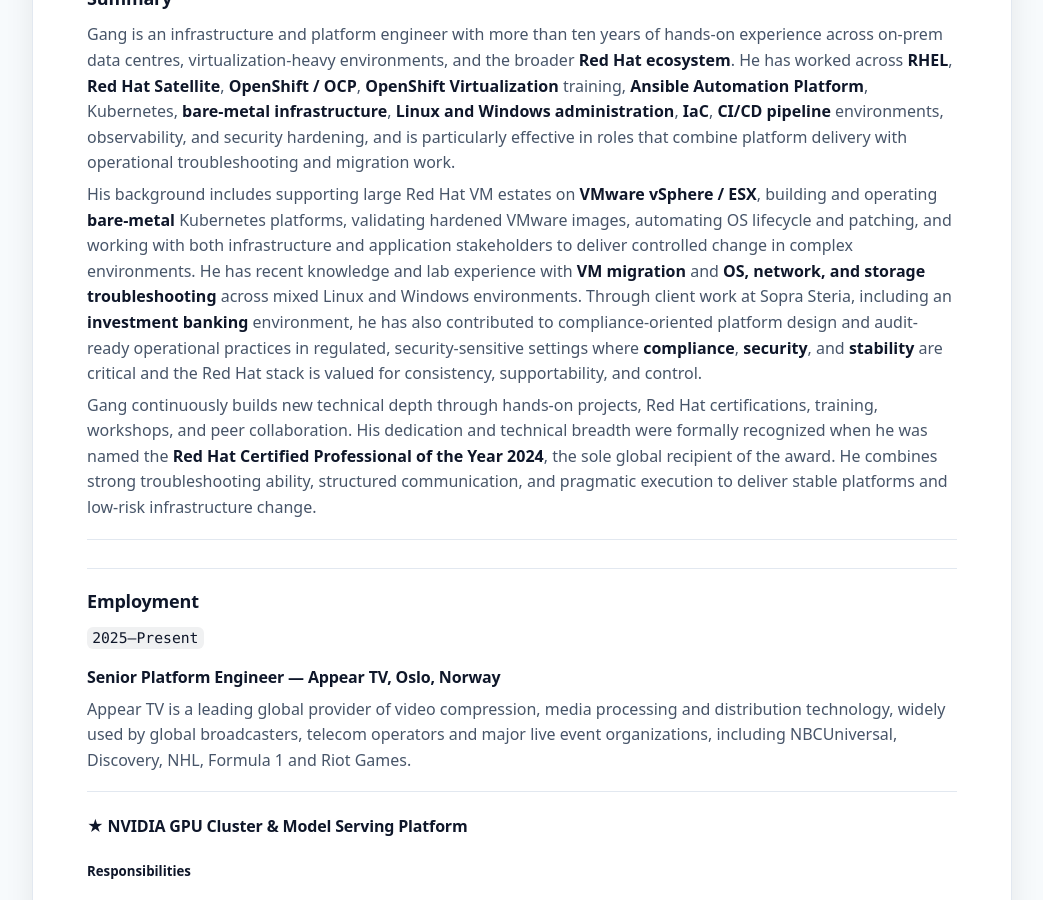
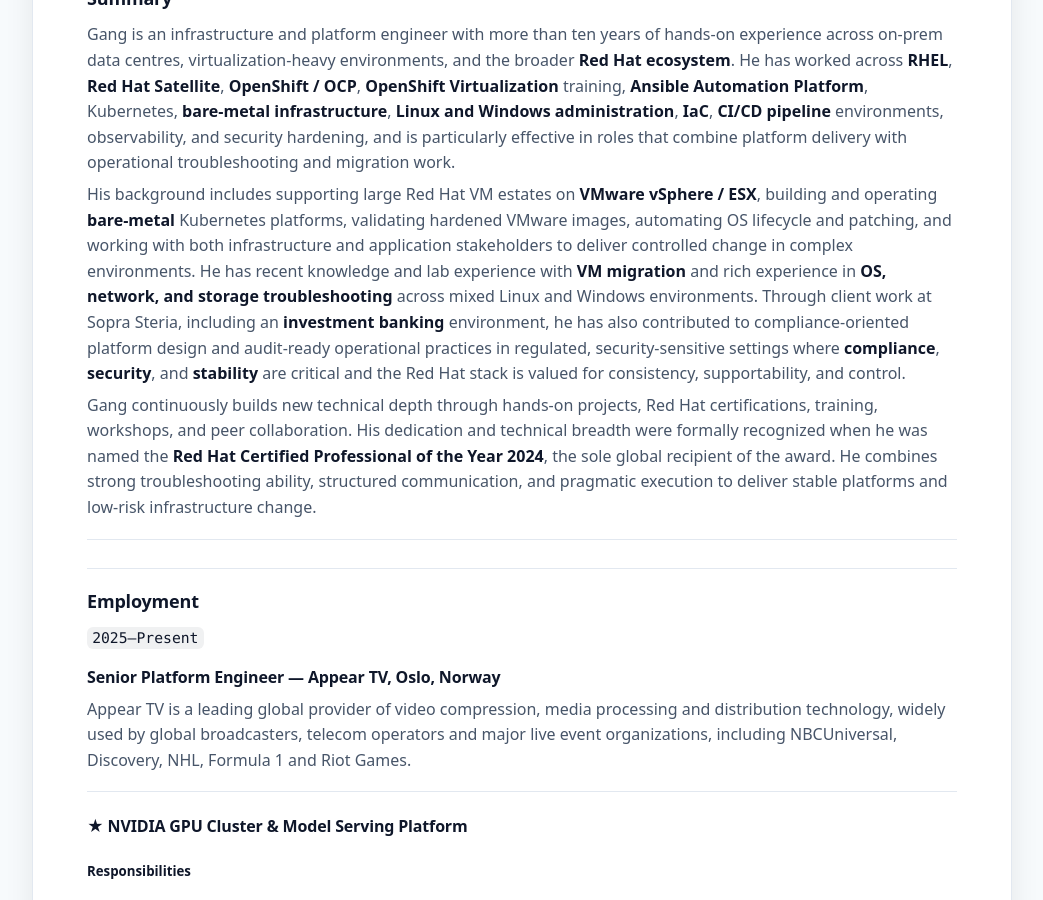
Before and after one commit to gcccheng/wugui-pages, a Jekyll site: the page built from cvenglish.md, in a window 1280 px wide and 900 px high, scrolled down 314 px. Shown: the whole window, without its empty margins (118-1161 px from the left). Built offline with Jekyll 4.4.1, drawn with Linux system fonts in a browser that asks for light colours.

Commit message:
Refine summary and background details in cvenglish.md
Updated background information to enhance clarity and detail.

```diff
--- a/cvenglish.md
+++ b/cvenglish.md
@@ -14,7 +14,7 @@ Red Hat Certified Architect, Red Hat Certified Professional of the Year, Infrast
 
 Gang is an infrastructure and platform engineer with more than ten years of hands-on experience across on-prem data centres, virtualization-heavy environments, and the broader <span style="color:red;"><strong>Red Hat ecosystem</strong></span>. He has worked across <span style="color:red;"><strong>RHEL</strong></span>, <span style="color:red;"><strong>Red Hat Satellite</strong></span>, <span style="color:red;"><strong>OpenShift / OCP</strong></span>, <span style="color:red;"><strong>OpenShift Virtualization</strong></span> training, <span style="color:red;"><strong>Ansible Automation Platform</strong></span>, Kubernetes, <span style="color:red;"><strong>bare-metal infrastructure</strong></span>, <span style="color:red;"><strong>Linux and Windows administration</strong></span>, <span style="color:red;"><strong>IaC</strong></span>, <span style="color:red;"><strong>CI/CD pipeline</strong></span> environments, observability, and security hardening, and is particularly effective in roles that combine platform delivery with operational troubleshooting and migration work.
 
-His background includes supporting large Red Hat VM estates on <span style="color:red;"><strong>VMware vSphere / ESX</strong></span>, building and operating <span style="color:red;"><strong>bare-metal</strong></span> Kubernetes platforms, validating hardened VMware images, automating OS lifecycle and patching, and working with both infrastructure and application stakeholders to deliver controlled change in complex environments. He has recent knowledge  and lab experience with <span style="color:red;"><strong>VM migration</strong></span> and <span style="color:red;"><strong>OS, network, and storage troubleshooting</strong></span> across mixed Linux and Windows environments. Through client work at Sopra Steria, including an <span style="color:red;"><strong>investment banking</strong></span> environment, he has also contributed to compliance-oriented platform design and audit-ready operational practices in regulated, security-sensitive settings where <span style="color:red;"><strong>compliance</strong></span>, <span style="color:red;"><strong>security</strong></span>, and <span style="color:red;"><strong>stability</strong></span> are critical and the Red Hat stack is valued for consistency, supportability, and control.
+His background includes supporting large Red Hat VM estates on <span style="color:red;"><strong>VMware vSphere / ESX</strong></span>, building and operating <span style="color:red;"><strong>bare-metal</strong></span> Kubernetes platforms, validating hardened VMware images, automating OS lifecycle and patching, and working with both infrastructure and application stakeholders to deliver controlled change in complex environments. He has recent knowledge  and lab experience with <span style="color:red;"><strong>VM migration</strong></span> and rich experience in <span style="color:red;"><strong>OS, network, and storage troubleshooting</strong></span> across mixed Linux and Windows environments. Through client work at Sopra Steria, including an <span style="color:red;"><strong>investment banking</strong></span> environment, he has also contributed to compliance-oriented platform design and audit-ready operational practices in regulated, security-sensitive settings where <span style="color:red;"><strong>compliance</strong></span>, <span style="color:red;"><strong>security</strong></span>, and <span style="color:red;"><strong>stability</strong></span> are critical and the Red Hat stack is valued for consistency, supportability, and control.
 
 Gang continuously builds new technical depth through hands-on projects, Red Hat certifications, training, workshops, and peer collaboration. His dedication and technical breadth were formally recognized when he was named the <span style="color:red;"><strong>Red Hat Certified Professional of the Year 2024</strong></span>, the sole global recipient of the award. He combines strong troubleshooting ability, structured communication, and pragmatic execution to deliver stable platforms and low-risk infrastructure change.
 
```
